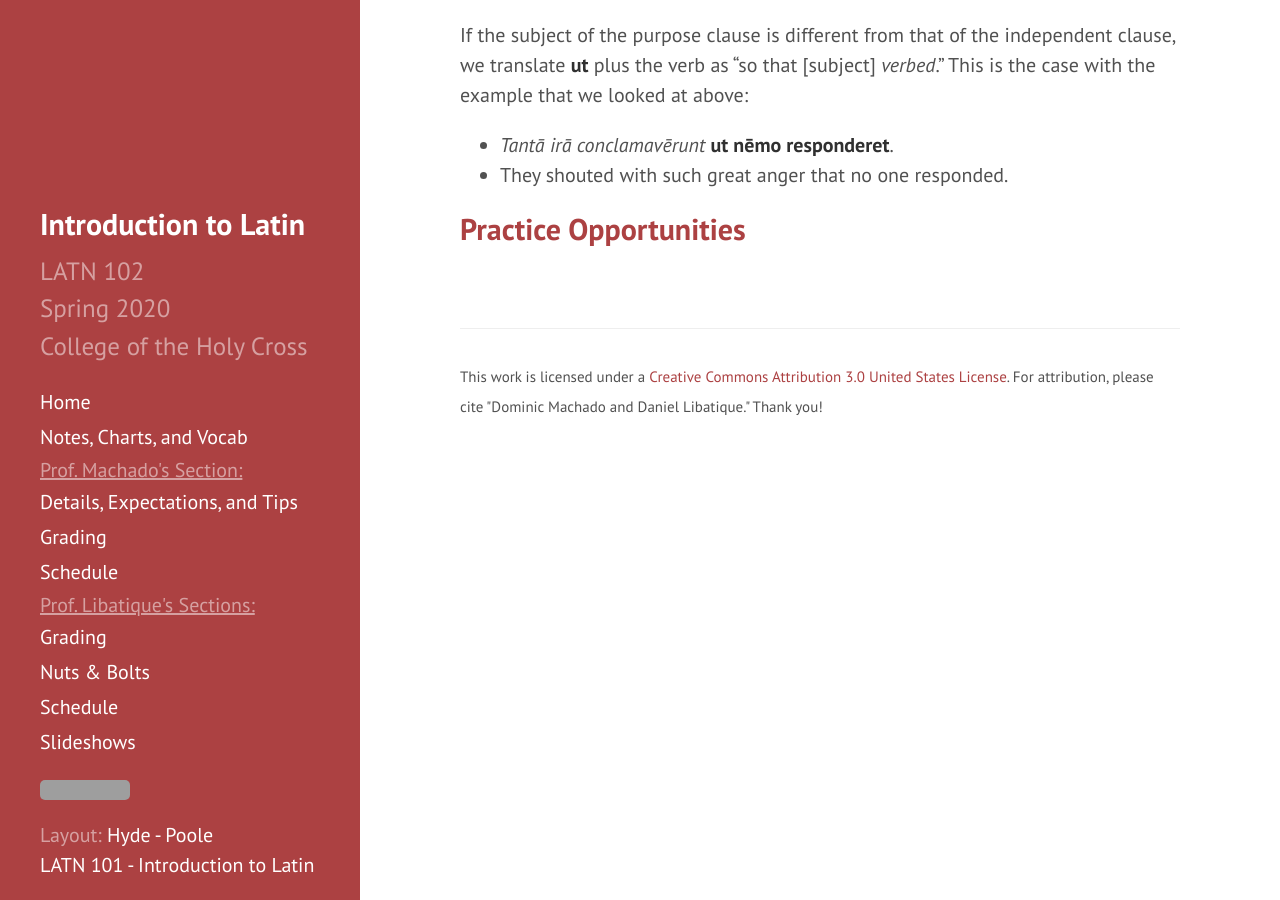
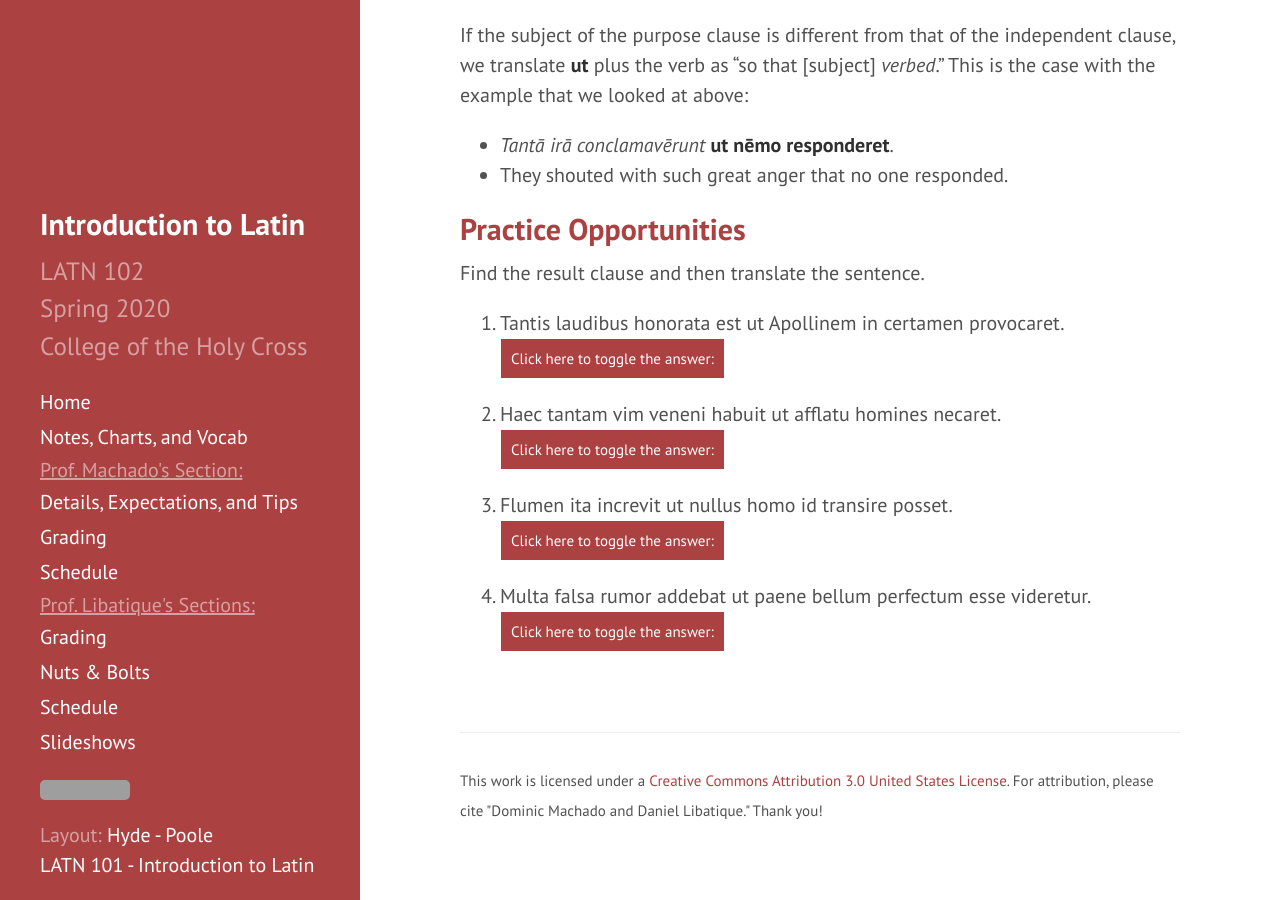
Before and after one commit to DLibatique/LATN102-S20, a Jekyll site: the page built from notes/11-result-clause.md, in a window 1280 px wide and 900 px high, scrolled down 1549 px. Built offline with Jekyll 4.4.1, drawn with Linux system fonts in a browser that asks for light colours; grey boxes are pictures that could not be loaded.

Commit message:
added result clause practice

```diff
--- a/notes/11-result-clause.md
+++ b/notes/11-result-clause.md
@@ -49,3 +49,17 @@ If the subject of the purpose clause is different from that of the independent c
 - They shouted with such great anger that no one responded.
 
 ## Practice Opportunities
+
+Find the result clause and then translate the sentence.
+
+1. Tantis laudibus honorata est ut Apollinem in certamen provocaret.
+<button onclick="toggleDisplay('prac1')">Click here to toggle the answer:</button> <span style="display: none;" id="prac1">"ut Apollinem in certamen provocaret; She was honored with such great praise that she challenged Apollo to a contest."</span>
+
+2. Haec tantam vim veneni habuit ut afflatu homines necaret.
+<button onclick="toggleDisplay('prac2')">Click here to toggle the answer:</button> <span style="display: none;" id="prac2">"ut afflatu homines necaret; She had so much strength that she killed men with her breath."</span>
+
+3. Flumen ita increvit ut nullus homo id transire posset.
+<button onclick="toggleDisplay('prac3')">Click here to toggle the answer:</button> <span style="display: none;" id="prac3">"ut nullus homo id transire posset; The river grew to such a degree that no man was able to cross it."</span>
+
+4. Multa falsa rumor addebat ut paene bellum perfectum esse videretur.
+<button onclick="toggleDisplay('prac4')">Click here to toggle the answer:</button> <span style="display: none;" id="prac4">"ut paene bellum perfectum videretur; Rumor added many false reports such that it seemed that the war was nearly over."</span>
```
